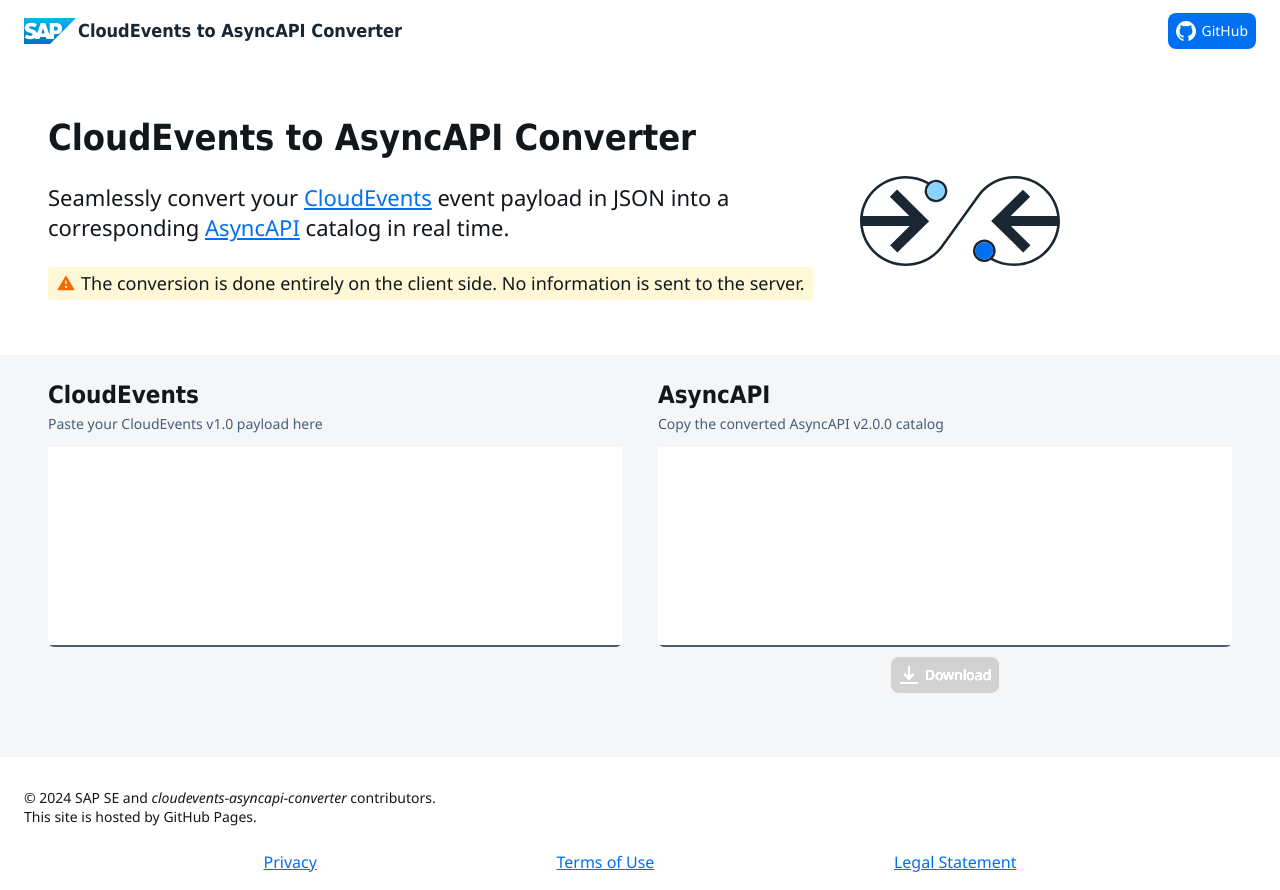
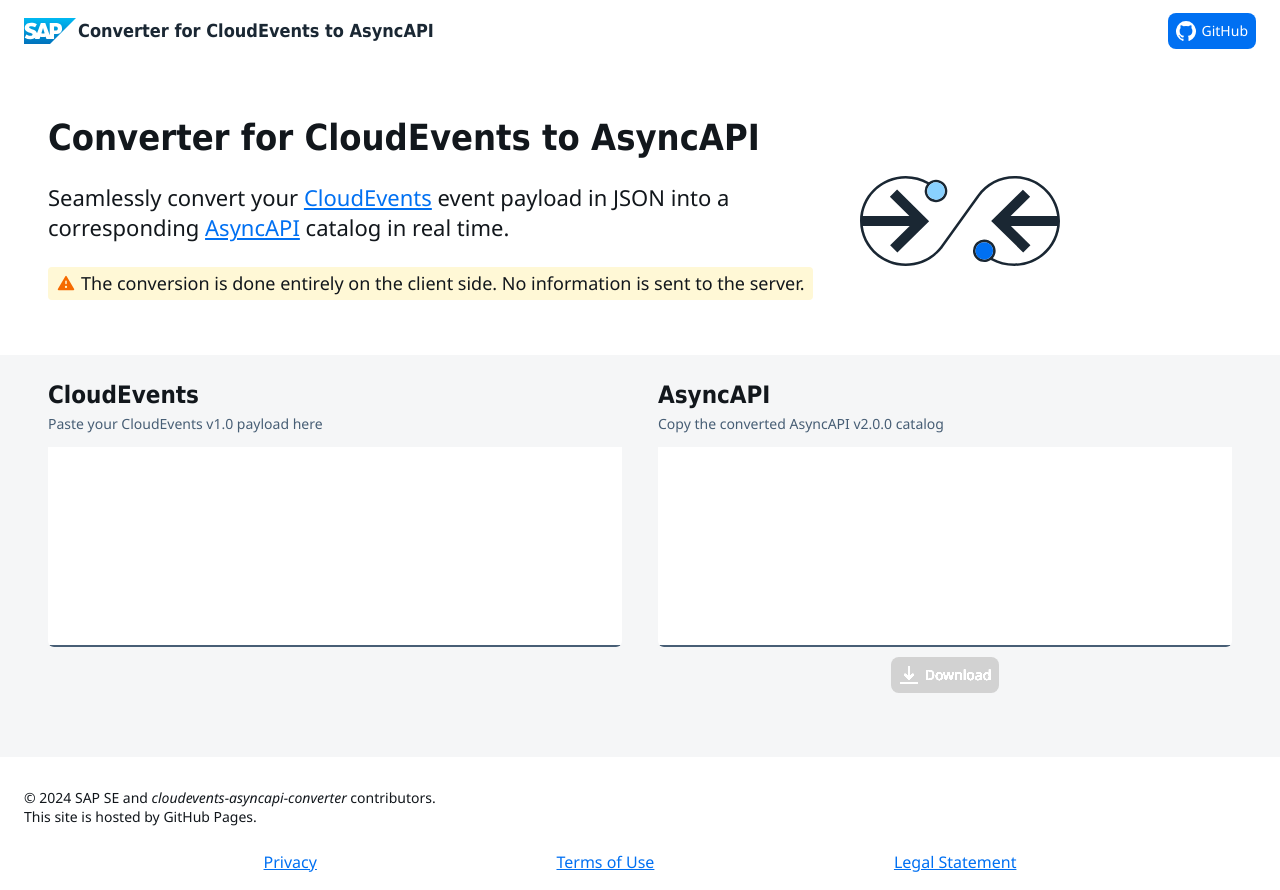
Before and after one commit to SAP/cloudevents-asyncapi-converter, a website built with Vite: page index.html in a window 1280 px wide. Built offline with nearby package versions, Linux system fonts and the light colour scheme.

Commit message:
Update index.html

```diff
--- a/index.html
+++ b/index.html
@@ -21,7 +21,7 @@
     <header class="main-header">
       <div class="main-header__logo">
         <img src="./dist/img/sap-logo.svg" alt="SAP"/>
-        <h1>CloudEvents to AsyncAPI Converter</h1>
+        <h1>Converter for CloudEvents to AsyncAPI</h1>
       </div>
 
       <div>
@@ -38,13 +38,13 @@
       <div class="site-wrapper">
         <section class="intro">
           <div class="intro__img-wrapper">
-            <img src="./dist/img/conversion.svg" alt="CloudEvents to AsyncAPI Converter"/>
+            <img src="./dist/img/conversion.svg" alt="Converter for CloudEvents to AsyncAPI"/>
           </div>
 
           <article class="intro__text">
             <div class="mobile-flex-header">
-              <h1>CloudEvents to AsyncAPI Converter</h1>
-              <img src="./dist/img/conversion-small.svg" alt="CloudEvents to AsyncAPI Converter"/>
+              <h1>Converter for CloudEvents to AsyncAPI</h1>
+              <img src="./dist/img/conversion-small.svg" alt="Converter for CloudEvents to AsyncAPI"/>
             </div>
 
             <p>
```
